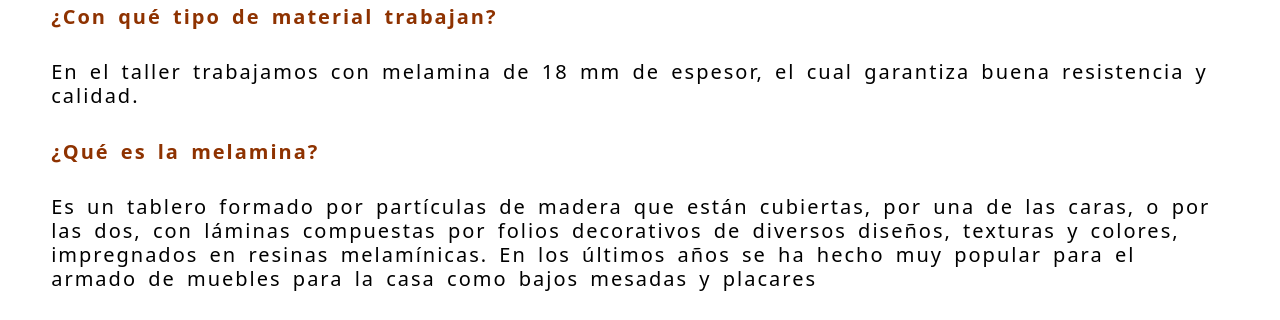
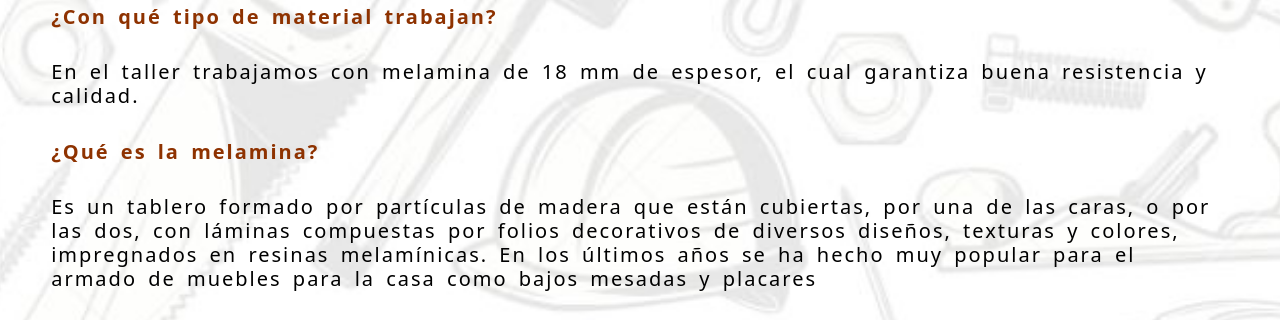
Before and after one commit to StephiLegarra/proyecto-final, a website: page Pages/preguntas.html in a window 1280 px wide. Shown: the part 370-690 px from the top of the page. Drawn offline with nearby package versions, Linux system fonts and the light colour scheme; the site is published under a folder, as on GitHub Pages, so addresses that start at the root find nothing.

Commit message:
correcion ruta

```diff
--- a/CSS/style.css
+++ b/CSS/style.css
@@ -387,7 +387,7 @@ header nav div .menu .menu-option:hover {
 }
 
 .main__questions {
-  background-image: url(/Multimedia/fondoCarpinteria1.jpeg);
+  background-image: url(../Multimedia/fondoCarpinteria1.jpeg);
   background-repeat: no-repeat;
   background-position: center center;
   background-size: cover;
```
